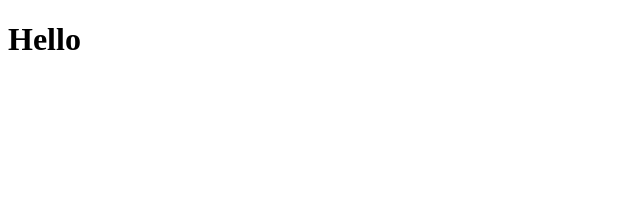
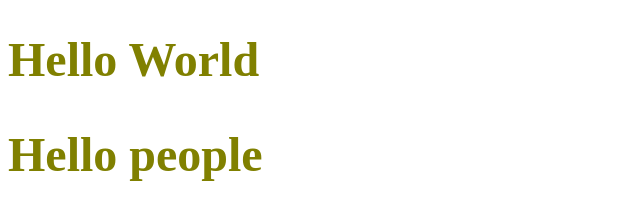
Before and after one commit to AdityaLalwani-CodeHub/CSS, a plain HTML site: page index.html in a window 1280 px wide. Shown: the whole page, without its empty margins (0-640 px from the left). Drawn offline with Linux system fonts and the light colour scheme.

Commit message:
used inline css

```diff
--- a/index.html
+++ b/index.html
@@ -7,6 +7,8 @@
 		<title>CSS Practice</title>
 	</head>
 	<body>
-		<h1>Hello</h1>
+		<!-- inline css -->
+		<h1 style="color: olive; font-size: 3rem">Hello World</h1>
+		<h2 style="color: olive; font-size: 3rem">Hello people</h2>
 	</body>
 </html>
```
